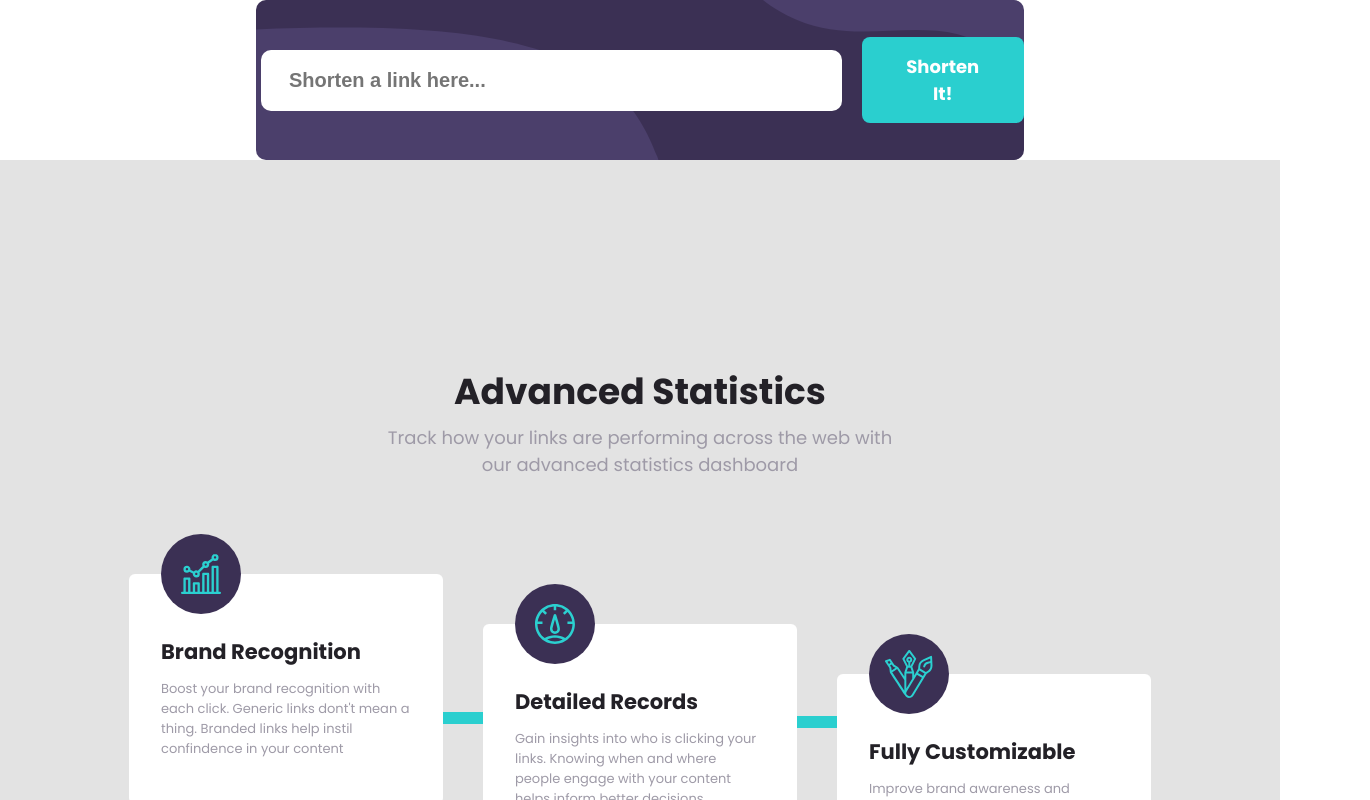
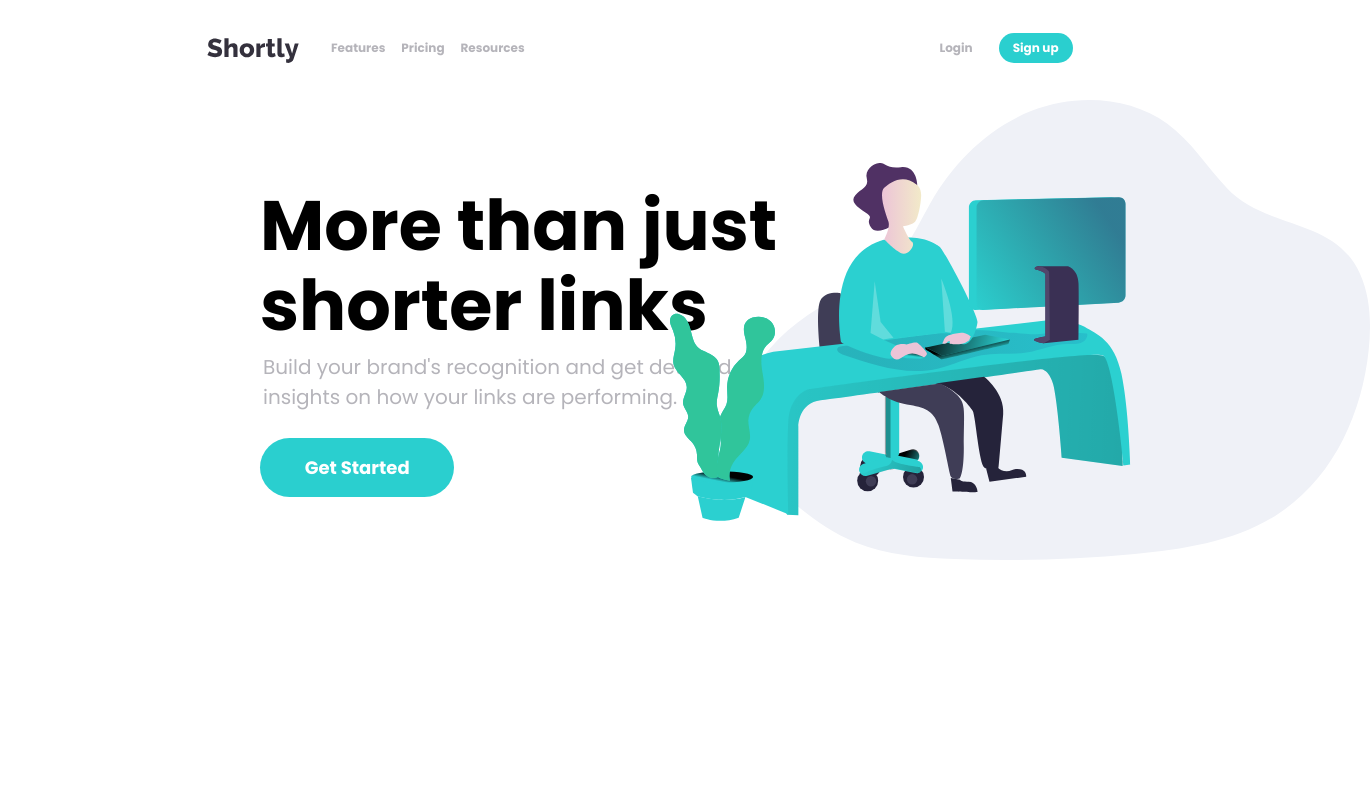
Before and after one commit to pehcs/encurtador_de_link-REACT-NODE, a React (Create React App) app: page / in a window 1280 px wide. Shown: the top 800 px of the page, 1370 px wide, since content can reach past the window. Built offline with nearby package versions, Linux system fonts and the light colour scheme.

Commit message:
feat: adicionei o banner

```diff
--- a/src/App.js
+++ b/src/App.js
@@ -1,15 +1,16 @@
 import React from 'react'
 import './App.css';
-import Input from './Partials/Input'
-import AdvancedStatistics from './Partials/Main'
-import Footer from './Partials/Footer'
+import Input from './partials/Input'
+import AdvancedStatistics from './partials/Main'
+import Footer from './partials/Footer'
+import Banner from './partials/Banner';
+import Nav from './partials/Nav'
 
 function App() {
   return (
     <div>
-      <Input></Input>
-      <AdvancedStatistics></AdvancedStatistics>
-      <Footer></Footer>
+      <Nav/>
+      <Banner/>
     </div>
 
   );
--- /dev/null
+++ b/src/Partials/Banner/index.js
@@ -0,0 +1,18 @@
+import React from "react";
+import "./style.css"
+import Button from "../../components/Button";
+import ilust from "../../assets/illustration-working.svg"
+
+export default function Banner(){
+    return(
+        <section className="banner">
+            <div className="banner-container">
+                <h1>More than just shorter links</h1>
+                <p>Build your brand's recognition and get detailed insights on how your links are performing.</p>
+                <Button styled="br50 big" >Get Started</Button>
+            </div>
+            <img id="ilust" src={ilust}/>
+
+        </section>
+    )
+}
--- /dev/null
+++ b/src/Partials/Banner/style.css
@@ -0,0 +1,34 @@
+.banner{
+    display: flex;
+    padding-top: 120px;
+    margin-left: 260px;
+}
+
+.banner-container{
+    width: 550px;
+    display: flex;
+    flex-direction: column;
+    align-items: flex-start;
+    gap: 6px;
+
+}
+
+.banner-container h1{
+    font-size: 70px;
+    line-height: 80px;
+}
+
+.banner-container p{
+    font-size: 20px;
+    padding-left: 3px;
+    color: #B5B4BA;
+    margin-bottom: 20px;
+
+}
+#ilust {
+    width: 700px;
+    position: absolute;
+    right: -90px;
+    top: 100px;
+
+}
--- a/src/components/Button/styles.css
+++ b/src/components/Button/styles.css
@@ -18,6 +18,10 @@
 
 }
 
+.br50{
+    border-radius: 50px;
+}
+
 .big{
     padding: 16px 44.8px;
     font-size: 18px;
```
